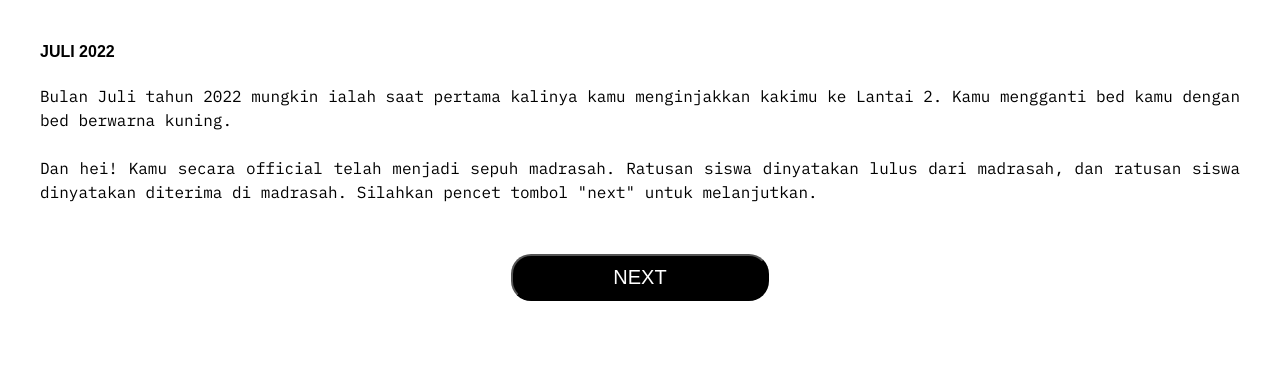
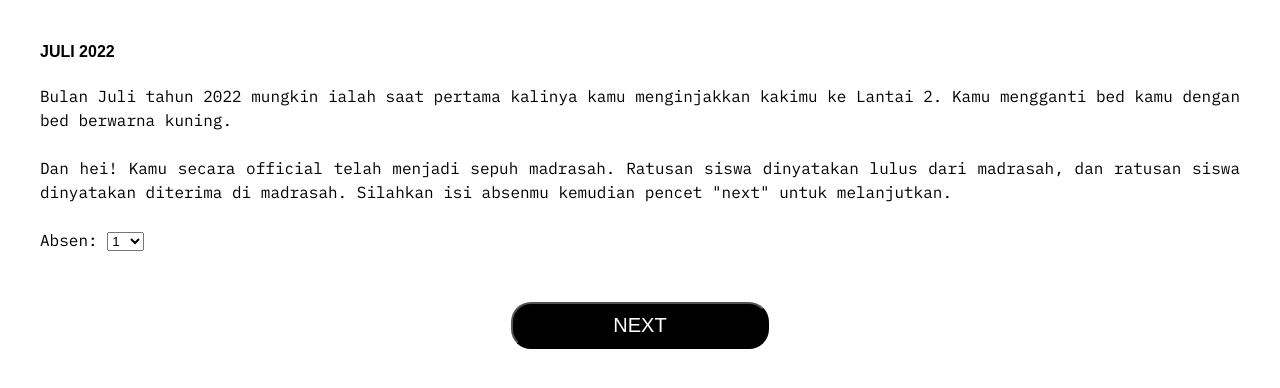
Before and after one commit to SiNopal1/game-wisuda, a plain HTML site: page transisi-game/transisi-juli-21133119.html in a window 1280 px wide. Drawn offline with Linux system fonts and the light colour scheme; a web font is replaced by a local one.

Commit message:
optimalisasi transisi

```diff
--- a/transisi-game/transisi-juli-21133119.html
+++ b/transisi-game/transisi-juli-21133119.html
@@ -94,25 +94,71 @@
     </div>
     <div class="divider20"></div>
     <div class="ibmmono">
-        Bulan Juli tahun 2022 mungkin ialah saat pertama kalinya kamu menginjakkan kakimu ke Lantai 2. Kamu mengganti bed kamu dengan bed berwarna kuning.
+        Bulan Juli tahun 2022 mungkin ialah saat pertama kalinya kamu menginjakkan kakimu ke Lantai 2. Kamu mengganti
+        bed kamu dengan bed berwarna kuning.
         <br><br>
-        Dan hei! Kamu secara official telah menjadi sepuh madrasah. Ratusan siswa dinyatakan lulus dari madrasah, dan ratusan siswa dinyatakan diterima di madrasah. Silahkan pencet tombol "next" untuk melanjutkan.
-    </div>
+        Dan hei! Kamu secara official telah menjadi sepuh madrasah. Ratusan siswa dinyatakan lulus dari madrasah, dan
+        ratusan siswa dinyatakan diterima di madrasah. Silahkan isi absenmu kemudian pencet "next" untuk melanjutkan.
+        <br><br>
+
+        <form>
+            <label for="absen">Absen:</label>
+            <select name="absen" id="absen">
+                <option value="1">1</option>
+                <option value="2">2</option>
+                <option value="3">3</option>
+                <option value="4">4</option>
+                <option value="5">5</option>
+                <option value="6">6</option>
+                <option value="7">7</option>
+                <option value="8">8</option>
+                <option value="9">9</option>
+                <option value="10">10</option>
+                <option value="11">11</option>
+                <option value="12">12</option>
+                <option value="13">13</option>
+                <option value="14">14</option>
+                <option value="15">15</option>
+                <option value="16">16</option>
+                <option value="17">17</option>
+                <option value="18">18</option>
+                <option value="19">19</option>
+                <option value="20">20</option>
+                <option value="21">21</option>
+                <option value="22">22</option>
+                <option value="23">23</option>
+                <option value="24">24</option>
+                <option value="25">25</option>
+                <option value="26">26</option>
+                <option value="27">27</option>
+                <option value="28">28</option>
+                <option value="29">29</option>
+                <option value="30">30</option>
+                <option value="31">31</option>
+                <option value="32">32</option>
+                <option value="33">33</option>
+                <option value="34">34</option>
+                <option value="35">35</option>
+            </select>
             <div class="divider50"></div>
+        </form>
         <center>
             <button class="button asap-condensed" onclick="play()">NEXT</button>
         </center>
+    </div>
 
     <script>
-        function play(){
+        function play() {
+            absen = document.getElementById("absen").value
+            localStorage.setItem("absen", absen)
             window.location.href = "../full-game/game-juli-24322682.html"
         }
     </script>
     <script type="text/javascript">
-        (function(c,l,a,r,i,t,y){
-            c[a]=c[a]||function(){(c[a].q=c[a].q||[]).push(arguments)};
-            t=l.createElement(r);t.async=1;t.src="https://www.clarity.ms/tag/"+i;
-            y=l.getElementsByTagName(r)[0];y.parentNode.insertBefore(t,y);
+        (function (c, l, a, r, i, t, y) {
+            c[a] = c[a] || function () { (c[a].q = c[a].q || []).push(arguments) };
+            t = l.createElement(r); t.async = 1; t.src = "https://www.clarity.ms/tag/" + i;
+            y = l.getElementsByTagName(r)[0]; y.parentNode.insertBefore(t, y);
         })(window, document, "clarity", "script", "he1ppae7p7");
     </script>
 </body>
```
Lines whose indentation alone changed are shown as unchanged.
